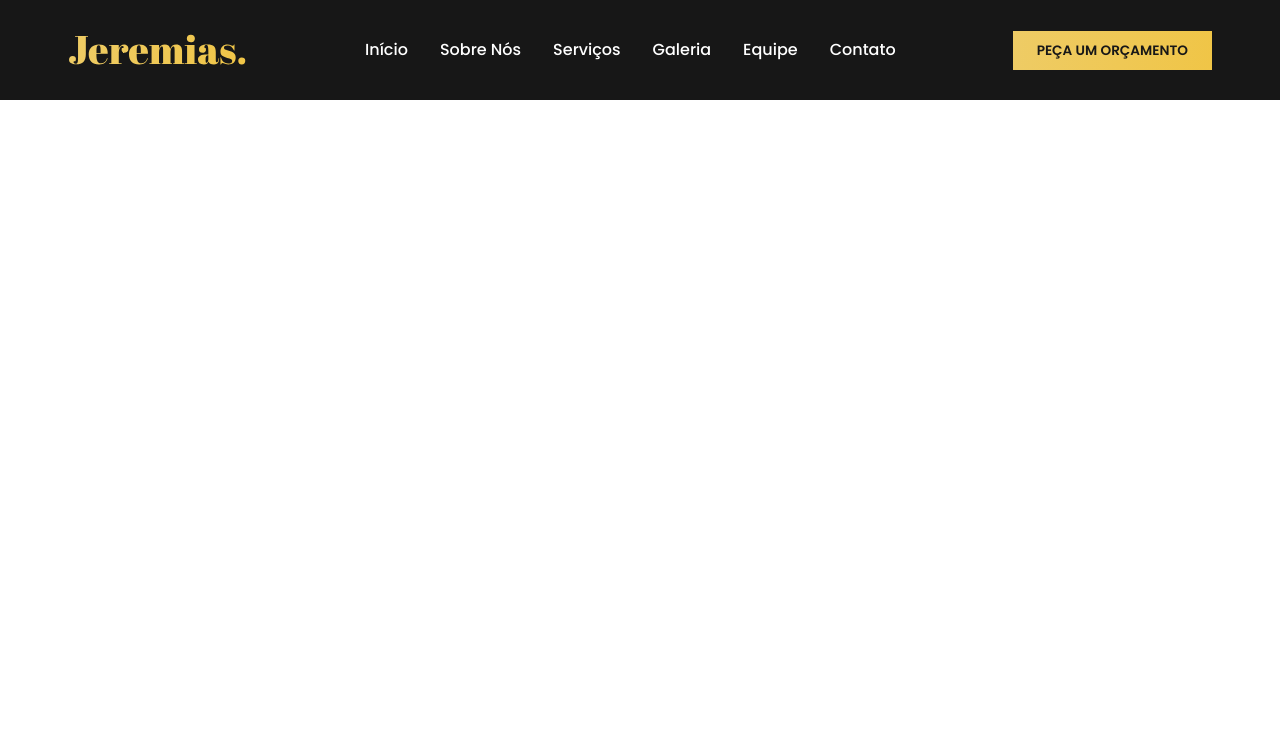
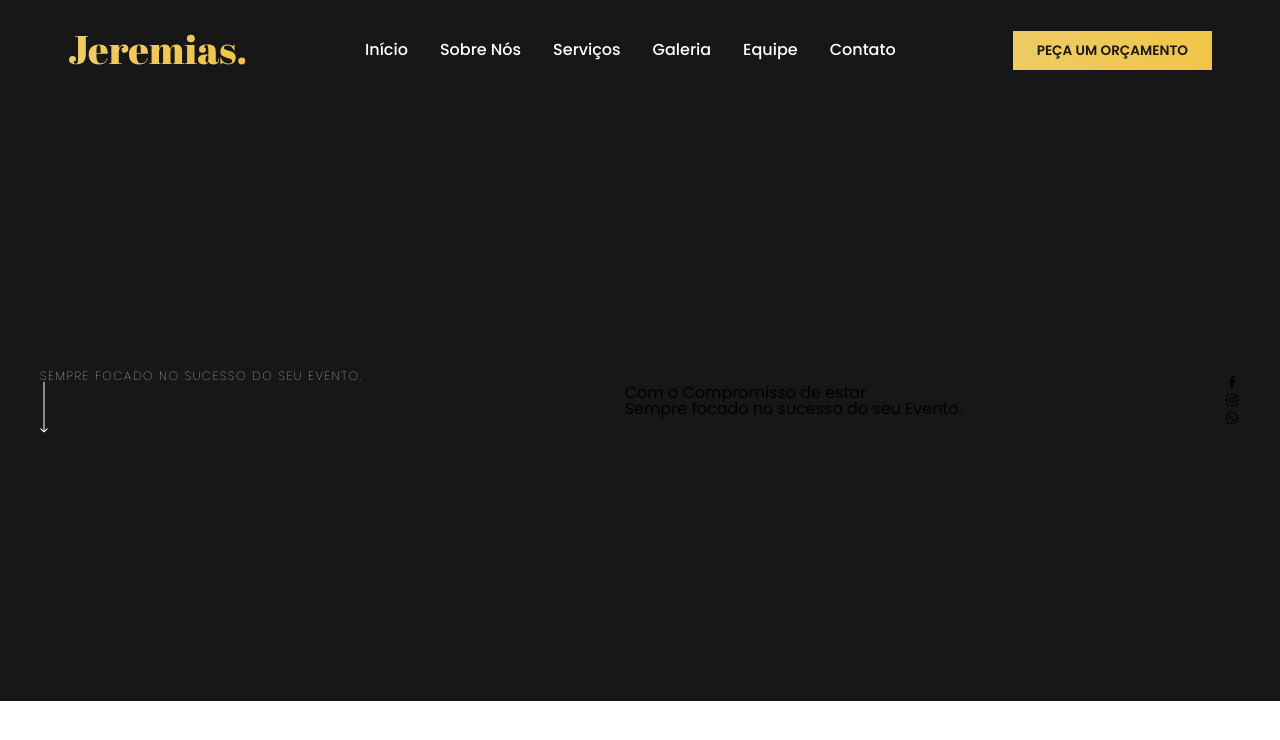
Before and after one commit to beyondweb/jeremias-eventos-website, a Vue app: page / in a window 1280 px wide. Shown: the top 740 px of the page. Built offline with nearby package versions, Linux system fonts and the light colour scheme.

Commit message:
adding Hero component

```diff
--- a/src/App.vue
+++ b/src/App.vue
@@ -5,12 +5,14 @@
     <!-- Quando terminar de carregar vai setar todo o site -->
     <main v-else class="WrapperSite">
       <NavbarMain />
+      <Wrapper />
     </main>
   </div>
 </template>
 
 <script>
 import NavbarMain from "./components/Navigations/NavbarMain.vue";
+import Wrapper from "./components/Headers/Wrapper.vue";
 export default {
   name: "App",
   data() {
@@ -20,6 +22,7 @@ export default {
   },
   components: {
     NavbarMain,
+    Wrapper,
   },
 };
 </script>
@@ -27,6 +30,7 @@ export default {
 <style lang="scss">
 @import url("./styles/reset.scss");
 @import url("https://fonts.googleapis.com/css2?family=Abril+Fatface&family=Poppins:ital,wght@0,100;0,200;0,300;0,400;0,500;0,600;0,700;0,800;0,900;1,100;1,200;1,300;1,400;1,500;1,600;1,700;1,800;1,900&display=swap");
+@import url("https://unpkg.com/boxicons@2.0.5/css/boxicons.min.css");
 
 :root {
   --poppins: "Poppins", sans-serif;
--- /dev/null
+++ b/src/components/Headers/Hero.vue
@@ -0,0 +1,48 @@
+<template>
+  <section class="hero">
+    <div class="role">
+      <span>Sempre focado no sucesso do seu Evento.</span>
+      <img src="../../assets/arrow.svg" alt="" />
+    </div>
+    <div class="title-site">
+      <h5>Com o Compromisso de estar</h5>
+      <h1>Sempre focado no sucesso do seu Evento.</h1>
+    </div>
+    <div class="social-links">
+      <ul>
+        <li><i class="bx bxl-facebook"></i></li>
+        <li><i class="bx bxl-instagram"></i></li>
+        <li><i class="bx bxl-whatsapp"></i></li>
+      </ul>
+    </div>
+  </section>
+</template>
+
+<script>
+export default {
+  name: "Hero",
+};
+</script>
+
+<style lang="scss" scoped>
+.hero {
+  width: 100%;
+  padding: 16px 40px;
+  display: flex;
+  justify-content: space-between;
+  align-items: center;
+}
+.role {
+  display: grid;
+  > span {
+    margin: 0;
+    /* padding: 0;
+    transform: rotate(90deg); */
+    color: var(--white);
+    text-transform: uppercase;
+    font-weight: 100;
+    font-size: 0.75rem;
+    letter-spacing: 0.1rem;
+  }
+}
+</style>
--- /dev/null
+++ b/src/components/Headers/Wrapper.vue
@@ -0,0 +1,23 @@
+<template>
+  <header class="wrapper"><Hero /></header>
+</template>
+
+<script>
+import Hero from "./Hero.vue";
+export default {
+  name: "Wrapper",
+  components: {
+    Hero,
+  },
+};
+</script>
+
+<style lang="scss" scoped>
+.wrapper {
+  width: 100%;
+  height: 600px;
+  display: flex;
+  align-items: center;
+  background-color: var(--dark);
+}
+</style>
--- a/src/components/Navigations/NavbarMain.vue
+++ b/src/components/Navigations/NavbarMain.vue
@@ -46,5 +46,6 @@ export default {
   display: flex;
   justify-content: space-between;
   align-items: center;
+  border-bottom: 0.001rem solid rgba($color: #201d1d, $alpha: 1);
 }
 </style>
```
